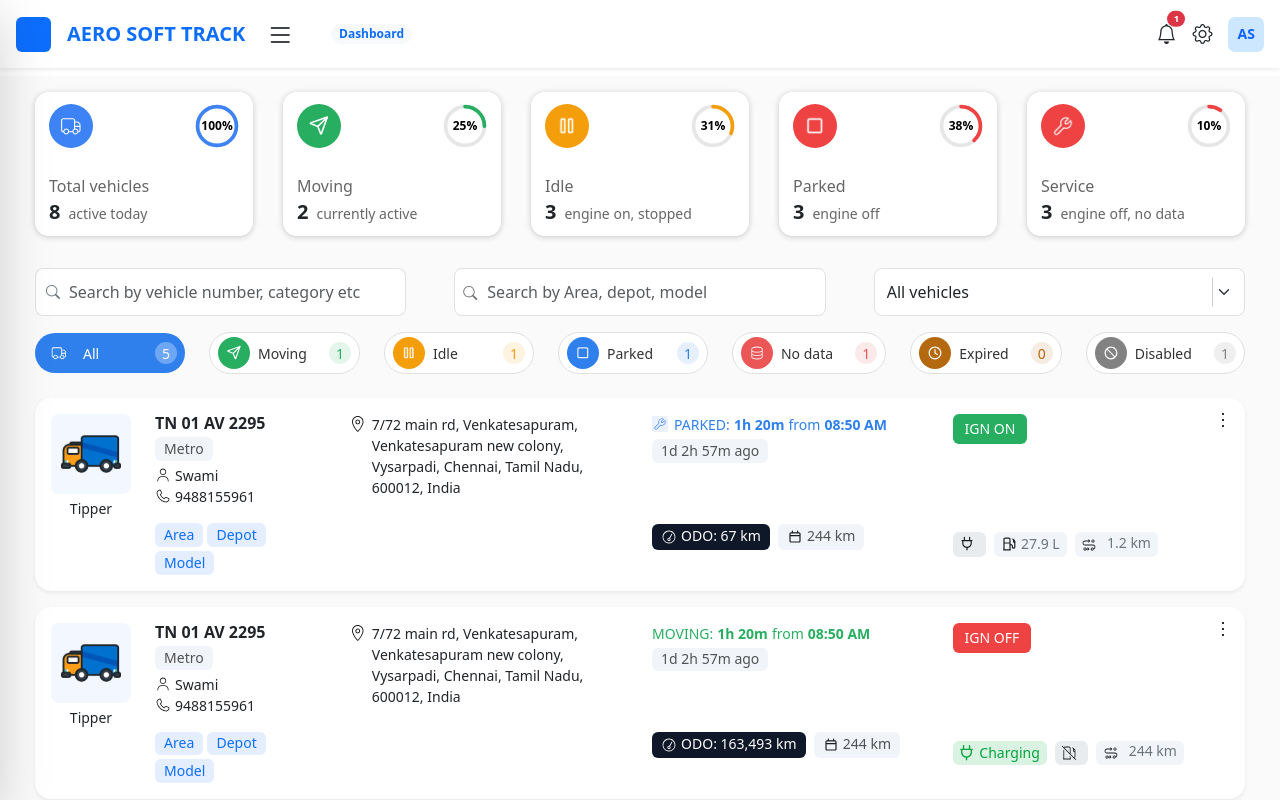
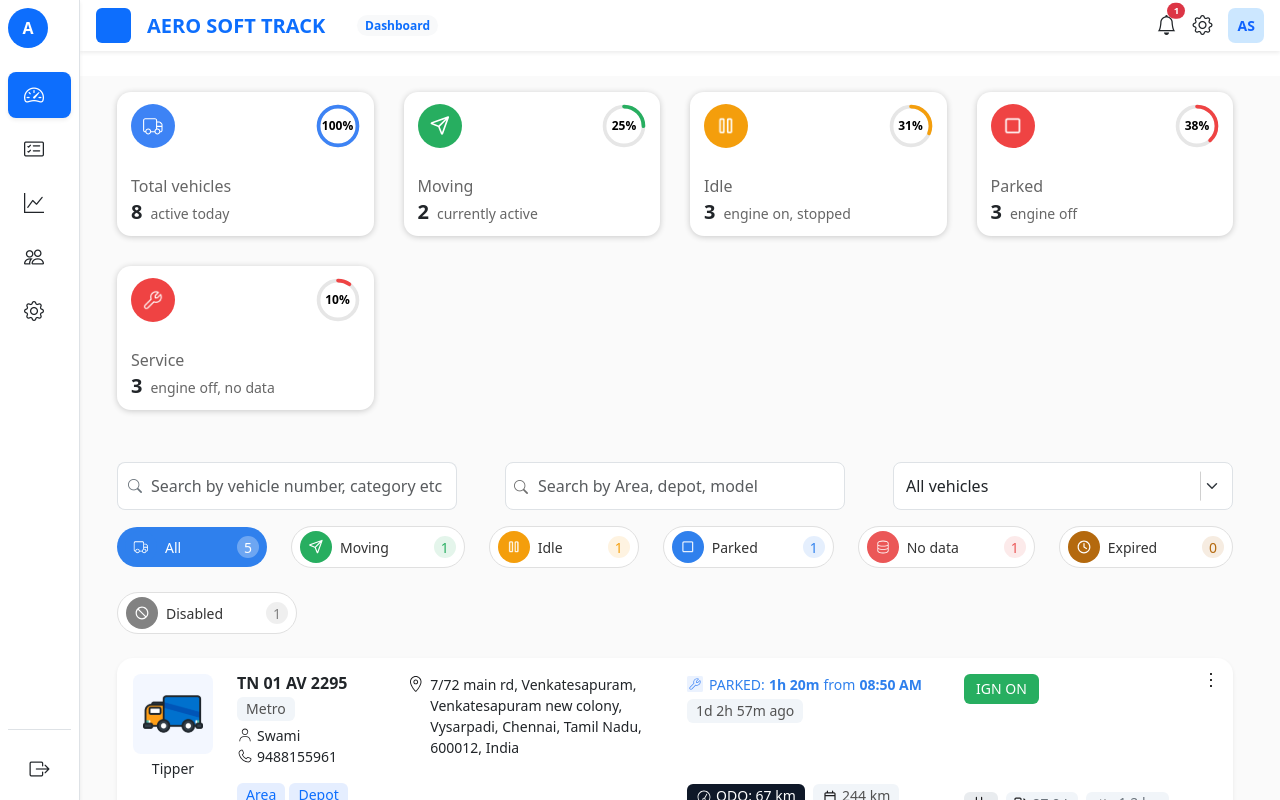
Before and after one commit to SanjaySarvah/Fleetdashboard, a React (Vite) app: page / in a window 1280 px wide. Shown: the top 800 px of the page. Built offline with nearby package versions, Linux system fonts and the light colour scheme.

Commit message:
updated itself

```diff
--- a/src/App.tsx
+++ b/src/App.tsx
@@ -5,7 +5,8 @@
 import Reports from "./pages/Reports";
 import Settings from "./pages/Settings";
 import DealerLicensePortal from "./pages/DealerLicensePortal";
-import GroupManagement from "./pages/GroupManagement";
+import GroupManagement from "./pages/GroupManagement"; // ✅ added
+
 import "./index.css";
 
 const App: React.FC = () => {
@@ -21,15 +22,17 @@
         <MobileHeader />
       </div>
 
-      <main className="mt-3">
+<main className="mt-3 main-content" >
   <Routes>
     <Route path="/" element={<Dashboard />} />
     <Route path="/driverlicenseportal" element={<DealerLicensePortal />} />
     <Route path="/reports" element={<Reports />} />
     <Route path="/settings" element={<Settings />} />
-          <Route path="/group-management" element={<GroupManagement/>} />
+    <Route path="/group-management" element={<GroupManagement />} />
   </Routes>
 </main>
+
+
     </Router>
   );
 };
--- a/src/components/DesktopSidebar.tsx
+++ b/src/components/DesktopSidebar.tsx
@@ -0,0 +1,224 @@
+import React, { useState, useEffect } from "react";
+import { useLocation, useNavigate } from "react-router-dom";
+
+const DesktopSidebar: React.FC = () => {
+  const location = useLocation();
+  const navigate = useNavigate();
+  const [expanded, setExpanded] = useState(false);
+  const [user, setUser] = useState<{ name: string; email: string } | null>(null);
+  const [hoverTimeout, setHoverTimeout] = useState<number | null>(null);
+
+  // Mock user data - replace with actual authentication logic
+  useEffect(() => {
+    // Simulate fetching user data
+    const userData = {
+      name: "John Doe",
+      email: "john.doe@example.com"
+    };
+    setUser(userData);
+  }, []);
+
+  const menuItems = [
+    { name: "Dashboard", icon: "bi-speedometer2", path: "/" },
+    { name: "Dealer License", icon: "bi-card-checklist", path: "/driverlicenseportal" },
+    { name: "Reports", icon: "bi-graph-up", path: "/reports" },
+    { name: "Group Management", icon: "bi-people", path: "/group-management" },
+    { name: "Settings", icon: "bi-gear", path: "/settings" },
+  ];
+
+  const handleNavigation = (path: string) => {
+    navigate(path);
+    setExpanded(false);
+  };
+
+  const handleLogin = () => {
+    // Add your login logic here
+    console.log("Login clicked");
+    navigate("/login");
+    setExpanded(false);
+  };
+
+  const handleLogout = () => {
+    // Add your logout logic here
+    console.log("Logout clicked");
+    setUser(null);
+    navigate("/login");
+    setExpanded(false);
+  };
+
+  const handleIconHover = () => {
+    if (!expanded) {
+      // Set a small delay before expanding to avoid accidental triggers
+      const timeout = window.setTimeout(() => {
+        setExpanded(true);
+      }, 300);
+      setHoverTimeout(timeout);
+    }
+  };
+
+  const handleIconLeave = () => {
+    if (hoverTimeout) {
+      window.clearTimeout(hoverTimeout);
+      setHoverTimeout(null);
+    }
+  };
+
+  return (
+    <>
+      {/* Sidebar */}
+      <aside
+        className={`position-fixed top-0 start-0 h-100 bg-white shadow-sm border-end d-none d-md-flex flex-column ${
+          expanded ? "p-3" : "p-2"
+        }`}
+        style={{
+          width: expanded ? "280px" : "80px",
+          transition: "all 0.3s ease",
+          zIndex: 1050,
+        }}
+      >
+        {/* Header Section */}
+        <div className="d-flex align-items-center justify-content-between mb-4">
+          {/* Logo */}
+          <div className="d-flex align-items-center">
+            <div
+              className="bg-primary rounded-circle d-flex align-items-center justify-content-center text-white fw-bold"
+              style={{ width: 40, height: 40 }}
+            >
+              A
+            </div>
+            {expanded && (
+              <span className="ms-3 fw-bold text-dark fs-5">AppName</span>
+            )}
+          </div>
+
+          {/* Collapse button */}
+          {expanded && (
+            <button
+              className="btn btn-link text-dark p-1"
+              onClick={() => setExpanded(false)}
+              aria-label="Collapse Sidebar"
+            >
+              <i className="bi bi-chevron-left fs-6"></i>
+            </button>
+          )}
+        </div>
+
+        {/* Menu Items */}
+        <nav className="d-flex flex-column gap-2 flex-grow-1">
+          {menuItems.map((item) => {
+            const isActive = location.pathname === item.path;
+            return (
+              <button
+                key={item.name}
+                className={`d-flex align-items-center text-decoration-none rounded-3 py-2 px-3 w-100 border-0 ${
+                  isActive
+                    ? "bg-primary text-white shadow-sm"
+                    : "text-dark bg-transparent"
+                }`}
+                onClick={() => handleNavigation(item.path)}
+                onMouseEnter={handleIconHover}
+                onMouseLeave={handleIconLeave}
+                style={{
+                  transition: "all 0.2s ease",
+                }}
+              >
+                <i className={`bi ${item.icon} fs-5 ${expanded ? "me-3" : ""} ${
+                  isActive ? "text-white" : "text-dark"
+                }`}></i>
+                {expanded && (
+                  <span className={`fw-semibold ${isActive ? "text-white" : "text-dark"}`}>
+                    {item.name}
+                  </span>
+                )}
+                {!expanded && isActive && (
+                  <div
+                    className="position-absolute bg-primary rounded-pill"
+                    style={{
+                      width: '4px',
+                      height: '20px',
+                      right: '8px'
+                    }}
+                  ></div>
+                )}
+              </button>
+            );
+          })}
+        </nav>
+
+        {/* User Section / Login Logout at Bottom */}
+        <div className="border-top pt-3 mt-3">
+          {user ? (
+            // User is logged in - show profile and logout
+            <div className="d-flex flex-column gap-2">
+              {expanded ? (
+                <>
+                  <div
+                    className="d-flex align-items-center px-2 py-1"
+                    onMouseEnter={handleIconHover}
+                    onMouseLeave={handleIconLeave}
+                  >
+                    <div className="bg-secondary rounded-circle d-flex align-items-center justify-content-center text-white"
+                      style={{ width: 32, height: 32, fontSize: '12px' }}>
+                      {user.name.split(' ').map(n => n[0]).join('')}
+                    </div>
+                    <div className="ms-3">
+                      <div className="fw-semibold text-dark small">{user.name}</div>
+                      <div className="text-muted x-small">{user.email}</div>
+                    </div>
+                  </div>
+                  <button
+                    className="d-flex align-items-center text-decoration-none rounded-3 py-2 px-3 w-100 border-0 bg-transparent text-dark"
+                    onClick={handleLogout}
+                    onMouseEnter={handleIconHover}
+                    onMouseLeave={handleIconLeave}
+                    style={{ transition: "all 0.2s ease" }}
+                  >
+                    <i className="bi bi-box-arrow-right me-3"></i>
+                    <span className="fw-semibold">Logout</span>
+                  </button>
+                </>
+              ) : (
+                // Collapsed state - just logout icon
+                <button
+                  className="d-flex align-items-center justify-content-center text-decoration-none rounded-3 py-2 px-2 w-100 border-0 bg-transparent text-dark"
+                  onClick={handleLogout}
+                  onMouseEnter={handleIconHover}
+                  onMouseLeave={handleIconLeave}
+                  title="Logout"
+                  style={{ transition: "all 0.2s ease" }}
+                >
+                  <i className="bi bi-box-arrow-right fs-5"></i>
+                </button>
+              )}
+            </div>
+          ) : (
+            // User is not logged in - show login
+            <button
+              className={`d-flex align-items-center text-decoration-none rounded-3 py-2 ${
+                expanded ? "px-3" : "px-2 justify-content-center"
+              } w-100 border-0 bg-primary text-white`}
+              onClick={handleLogin}
+              onMouseEnter={handleIconHover}
+              onMouseLeave={handleIconLeave}
+              style={{ transition: "all 0.2s ease" }}
+            >
+              <i className={`bi bi-box-arrow-in-right ${expanded ? "me-3" : ""}`}></i>
+              {expanded && <span className="fw-semibold">Login</span>}
+            </button>
+          )}
+        </div>
+      </aside>
+
+      {/* Overlay for mobile-like experience */}
+      {expanded && (
+        <div
+          className="position-fixed top-0 start-0 w-100 h-100 bg-dark bg-opacity-25 d-none d-md-block"
+          style={{ zIndex: 1049 }}
+          onClick={() => setExpanded(false)}
+        ></div>
+      )}
+    </>
+  );
+};
+
+export default DesktopSidebar;
--- a/src/components/HeaderDesktop.tsx
+++ b/src/components/HeaderDesktop.tsx
@@ -1,27 +1,21 @@
 import { useState } from "react";
-import MobileSidebar from "./MobileSidebar";
+import DesktopSidebar from "./DesktopSidebar";
 
 function HeaderDesktop() {
   const [sidebarOpen, setSidebarOpen] = useState(false);
 
-  const openSidebar = () => setSidebarOpen(true);
-  const closeSidebar = () => setSidebarOpen(false);
-
   return (
     <>
       <header
-        className="d-flex align-items-center justify-content-between px-3 py-2 shadow-sm bg-white position-fixed top-0 start-0 end-0 d-none d-md-flex"
-        style={{ zIndex: 1030 }}
+        className="d-flex align-items-center justify-content-between px-3 py-2 shadow-sm bg-white position-fixed top-0 start-0 end-0 d-none d-md-flex "
+        style={{ zIndex: 1030 , marginLeft:'80px',}}
       >
-        {/* Left Section */}
+
         <div className="d-flex align-items-center gap-3">
-          <div className="bg-primary rounded" style={{ width: 35, height: 35 }}></div>
-          <h5 className="m-0 text-primary fw-bold">AERO SOFT TRACK</h5>
-
-          {!sidebarOpen ? (
+          {/* {!sidebarOpen ? (
             <button
               className="btn btn-link text-dark p-1"
-              onClick={openSidebar}
+              onClick={() => setSidebarOpen(true)}
               aria-label="Open menu"
             >
               <i className="bi bi-list fs-3"></i>
@@ -29,12 +23,15 @@
           ) : (
             <button
               className="btn btn-link text-dark p-1"
-              onClick={closeSidebar}
+              onClick={() => setSidebarOpen(false)}
               aria-label="Close menu"
             >
               <i className="bi bi-x-lg fs-3"></i>
             </button>
-          )}
+          )} */}
+
+          <div className="bg-primary rounded" style={{ width: 35, height: 35 }}></div>
+          <h5 className="m-0 text-primary fw-bold">AERO SOFT TRACK</h5>
 
           <span className="badge rounded-pill bg-light text-primary ms-3">
             Dashboard
@@ -45,12 +42,14 @@
         <div className="d-flex align-items-center gap-3">
           <div className="position-relative">
             <i className="bi bi-bell fs-5"></i>
-            <span className="position-absolute top-0 start-100 translate-middle badge rounded-pill bg-danger" style={{ fontSize: "0.6rem" }}>
+            <span
+              className="position-absolute top-0 start-100 translate-middle badge rounded-pill bg-danger"
+              style={{ fontSize: "0.6rem" }}
+            >
               1
             </span>
           </div>
           <i className="bi bi-gear fs-5"></i>
-
           <span
             className="badge fw-bold d-flex align-items-center justify-content-center"
             style={{
@@ -67,7 +66,19 @@
         </div>
       </header>
 
-      <MobileSidebar open={sidebarOpen} toggle={closeSidebar} />
+      {/* Static Sidebar */}
+      <DesktopSidebar />
+
+      {/* Transparent overlay when sidebar expanded */}
+      {sidebarOpen && (
+        <div
+          className="position-fixed top-0 start-0 w-100 h-100 bg-dark bg-opacity-25 d-none d-md-block"
+          style={{ zIndex: 1049 }}
+          onClick={() => setSidebarOpen(false)}
+        ></div>
+      )}
+
+      {/* Spacer to prevent jump */}
       <div style={{ height: "60px" }}></div>
     </>
   );
--- a/src/components/dashboard/top.tsx
+++ b/src/components/dashboard/top.tsx
@@ -52,7 +52,7 @@
   ];
 
   return (
-    <div className="container-fluid pt-3 "style={{paddingBottom:'20px',padding: "0 35px", backgroundColor: '#FAFAFA'}} >
+    <div className="container-fluid pt-3 "style={{paddingBottom:'20px'}} >
       <div className="stats-grid">
         {stats.map((item, index) => (
           <div key={index} className="stat-card">
--- a/src/components/dashboard/vehicleDashboard.jsx
+++ b/src/components/dashboard/vehicleDashboard.jsx
@@ -202,7 +202,7 @@
     };
 
     return (
-        <div className="container-fluid py-3  " style={{backgroundColor: '#FAFAFA',padding: "0 35px"}}>
+        <div className="container-fluid py-3 " style={{backgroundColor: '#FAFAFA'}}>
 
             <div className="row mb-3 g-5 pt-3">
                 <div className="col-md-4">
--- a/src/index.css
+++ b/src/index.css
@@ -45,3 +45,25 @@
 .fonttext-32 {
   font-size: 32px;
 }
+
+.main-content {
+  margin-left: 70px;
+}
+
+@media (max-width: 768px) {
+  .main-content {
+    margin-left: 0 !important;
+  }
+}
+
+/* index.css */
+.main-content-padding {
+  padding: 0 35px; /* Default for desktop */
+}
+
+/* Mobile view adjustment */
+@media (max-width: 768px) {
+  .main-content-padding {
+    padding: 0 10px;
+  }
+}
--- a/src/pages/Dashboard.tsx
+++ b/src/pages/Dashboard.tsx
@@ -5,7 +5,7 @@
 
 const Dashboard: React.FC = () => {
   return (
-    <div>
+    <div className='main-content-padding' style={{backgroundColor: '#FAFAFA'}}>
       <Top />
       <VehicleDashboard />
     </div>
--- a/src/pages/GroupManagement.tsx
+++ b/src/pages/GroupManagement.tsx
@@ -123,7 +123,7 @@
     ];
 
     return (
-        <div className="p-4 max-w-7xl mx-auto font-sans">
+        <div className="main-content-padding" >
             {/* Header */}
             <div className="d-flex justify-content-between align-items-center mb-1">
                 <div>
```
Lines whose indentation alone changed are shown as unchanged.
